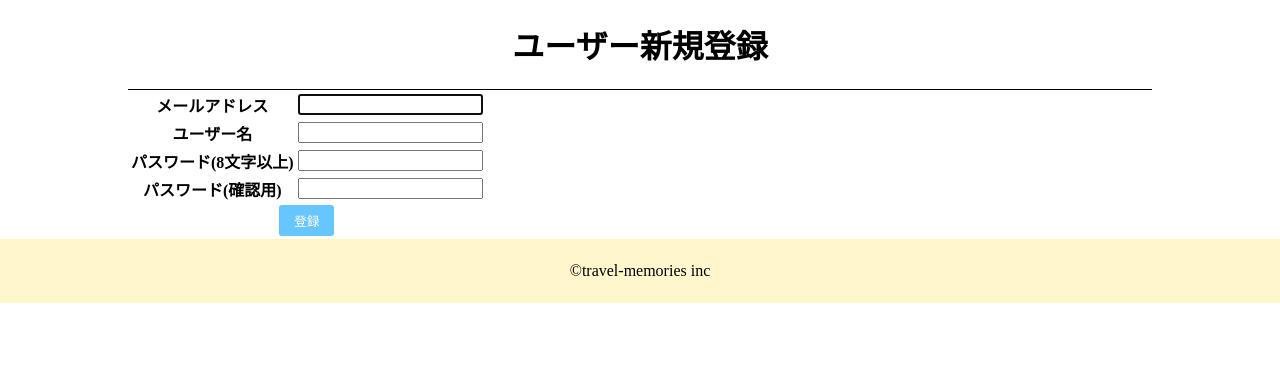
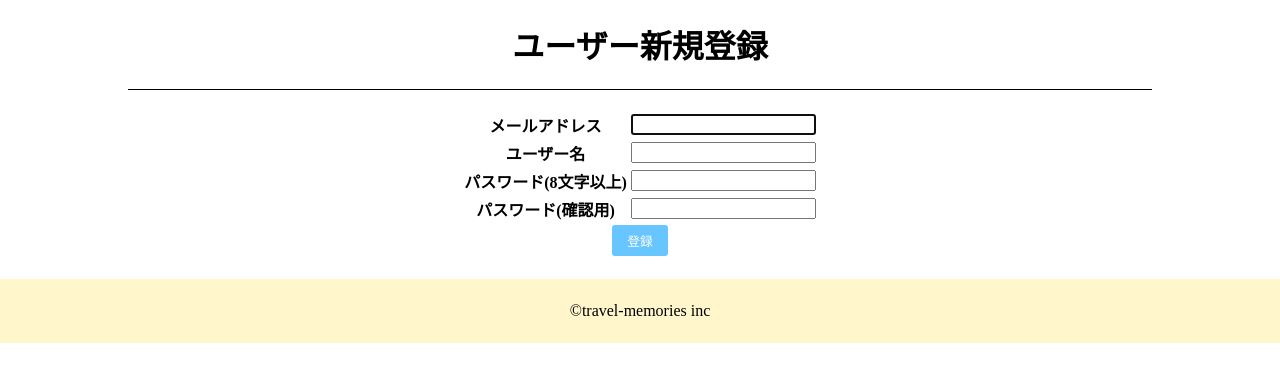
Before and after one commit to maeda-300/travel, a Django app: page /signup/ in a window 1280 px wide. Shown: the part 80-462 px from the top of the page. Run offline with Django 3.2, Linux system fonts and the light colour scheme.

Commit message:
class名付与し忘れ修正

```diff
--- a/src/travel_app/forms.py
+++ b/src/travel_app/forms.py
@@ -1,4 +1,4 @@
-from django.contrib.auth.forms import UserCreationForm
+from django.contrib.auth.forms import UserCreationForm, AuthenticationForm
 from django import forms
 from .models import User
 from django.utils.translation import gettext_lazy as _
--- a/src/travel_app/templates/users/signup.html
+++ b/src/travel_app/templates/users/signup.html
@@ -9,7 +9,7 @@
 <div class="title"><h1>ユーザー新規登録</h1></div>
 <form method="post">
 {% csrf_token %}
-    <table>
+    <table class="form-table">
         {{ form.as_table }}
         <tr>
             <td class="submit-btn" colspan="2"><button type="submit">登録</button></td>
```
